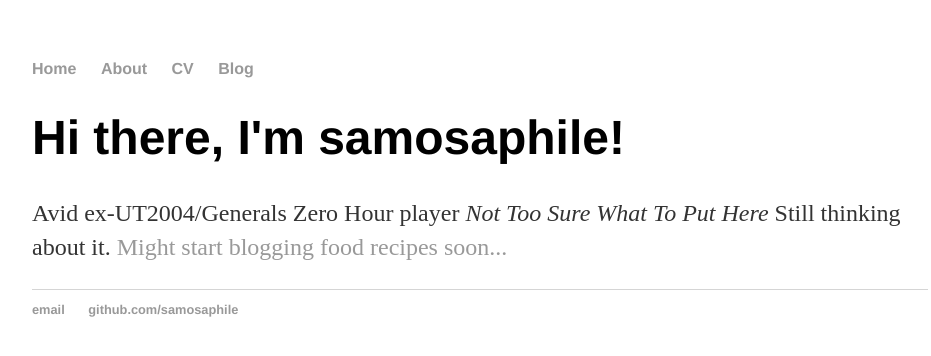
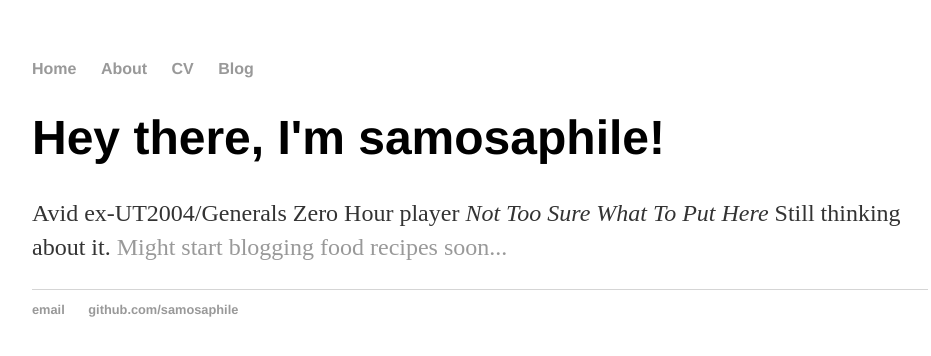
Before and after one commit to samosaphile/samosaphile.github.io, a Jekyll site: the page built from index.html, in a window 1280 px wide. Shown: the top 356 px of the page, without its empty margins (160-1091 px from the left). Built offline with Jekyll 4.4.1, drawn with Linux system fonts in a browser that asks for light colours.

Commit message:
update index.html

```diff
--- a/index.html
+++ b/index.html
@@ -3,6 +3,6 @@ layout: default
 title: The Beginning, This Better Work
 ---
 <div class="blurb">
-	<h1>Hi there, I'm samosaphile!</h1>
+	<h1>Hey there, I'm samosaphile!</h1>
 	<p>Avid ex-UT2004/Generals Zero Hour player <em>Not Too Sure What To Put Here</em> Still thinking about it. <a href="/about">Might start blogging food recipes soon...</a></p>
 </div><!-- /.blurb -->
```
